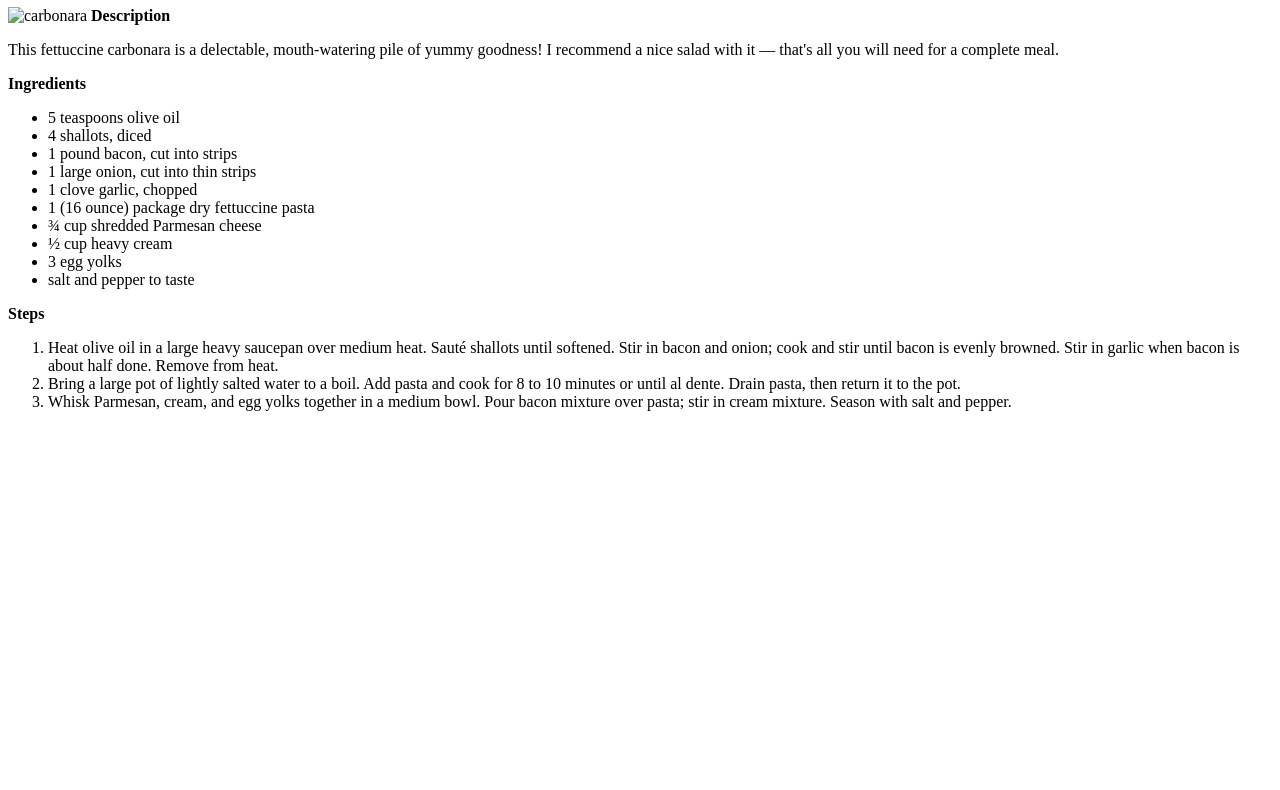
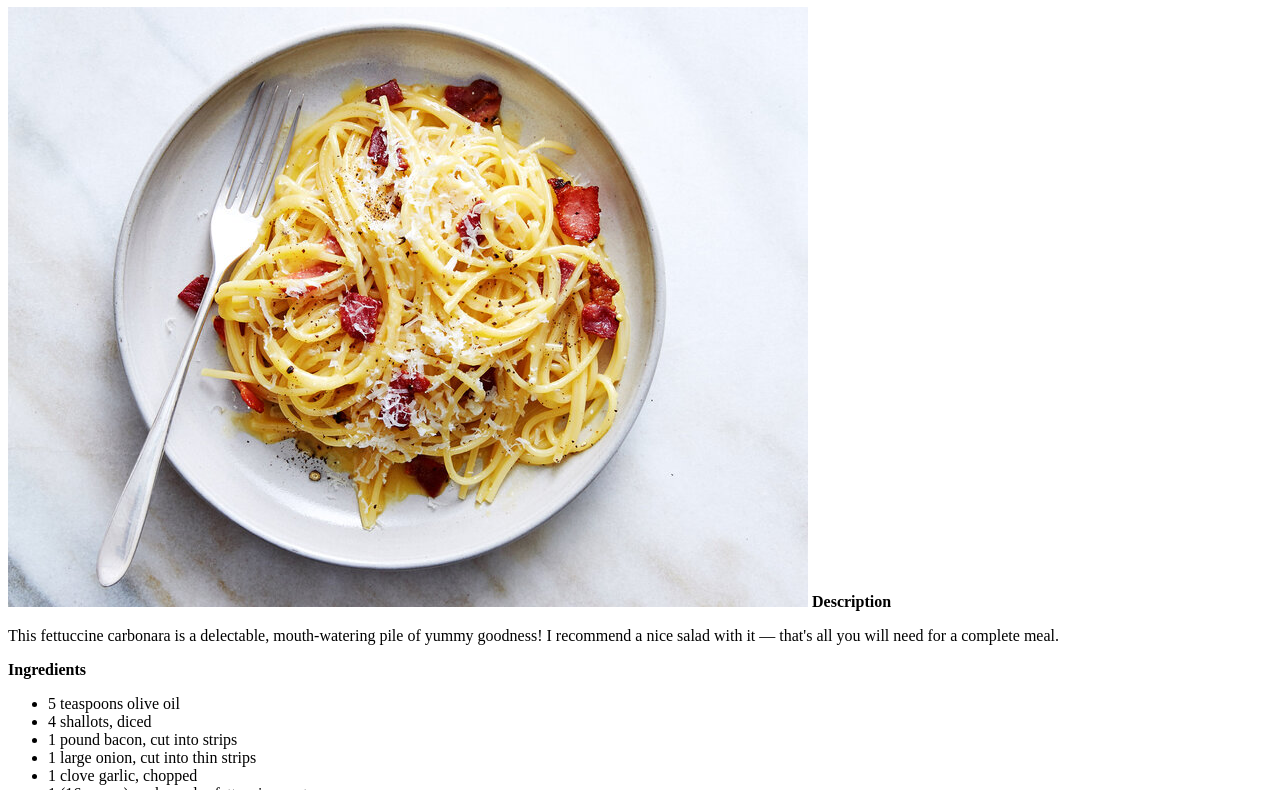
Before and after one commit to bluemoonweed/odin-recipes, a plain HTML site: page recipes/carbonara.html in a window 1280 px wide. Shown: the part 73-863 px from the top of the page. Before the commit the page ends 800 px from the top, so only its background shows below. Drawn offline with Linux system fonts and the light colour scheme.

Commit message:
fix image links

```diff
--- a/recipes/carbonara.html
+++ b/recipes/carbonara.html
@@ -7,7 +7,7 @@
 </head>
 <body>
     <h1>Fettuccine Carbonara</h1>
-    <img src="img/carbonara.jpg" alt="carbonara">
+    <img src="/img/carbonara.jpg" alt="carbonara">
 
     <strong>Description</strong>
     <p>This fettuccine carbonara is a delectable, mouth-watering pile of yummy goodness! I recommend a nice salad with it — that's all you will need for a complete meal.</p>
```
Also changed, not shown: recipes/lasagna.html (+1 -1 lines).
